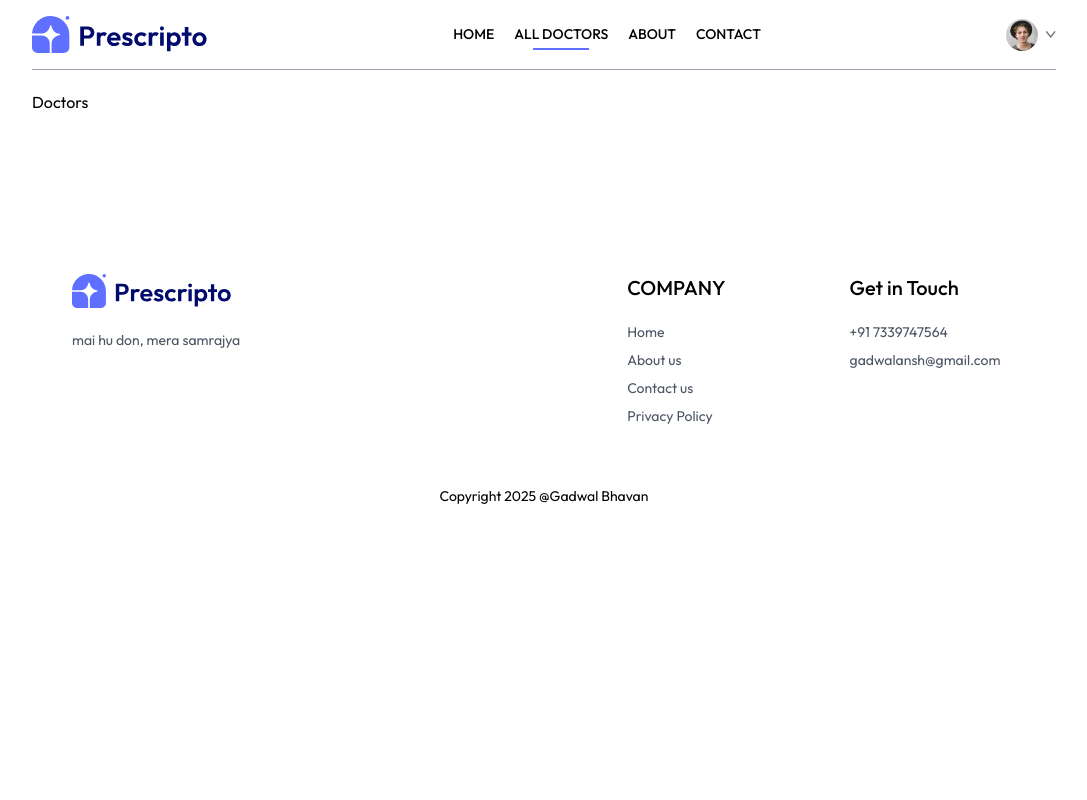
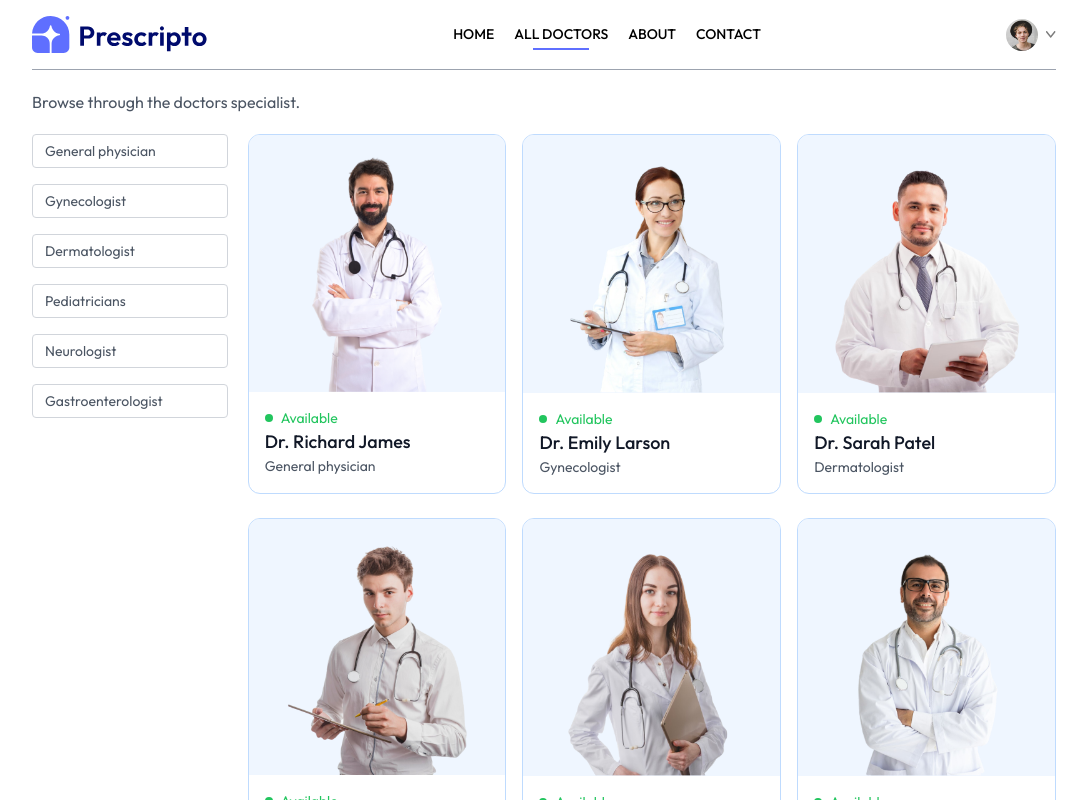
Before and after one commit to githubansh/Prescripto, a React (Vite) app in the folder Frontend/: page /doctors in a window 1280 px wide. Shown: the top 800 px of the page, without its empty margins (96-1183 px from the left). Built offline with nearby package versions, Linux system fonts and the light colour scheme.

Commit message:
feat: complete Doctors page with filters and dynamic rendering

```diff
--- a/Frontend/src/pages/Doctors.jsx
+++ b/Frontend/src/pages/Doctors.jsx
@@ -1,8 +1,69 @@
-import React from 'react'
+import React, { useContext, useEffect, useState } from 'react'
+import { useNavigate, useParams } from 'react-router-dom'
+import { AppContext } from '../context/AppContext'
 
 const Doctors = () => {
+
+  const { speciality }= useParams()
+  const {doctors} =useContext(AppContext)
+  const [filterDoc,setFilterDoc]= useState([])
+  const [showFilter, setShowFilter] = useState(false)
+  const navigate=useNavigate()
+
+  const applyFilter=()=>{
+    if(speciality){
+      setFilterDoc(doctors.filter(doc=>doc.speciality===speciality))
+    } else{
+      setFilterDoc(doctors)
+    }
+  }
+useEffect(()=>{
+  applyFilter()},[doctors,speciality]
+)
+
   return (
-    <div>Doctors</div>
+    <div>
+        <p className='text-gray-600'>Browse through the doctors specialist.</p>
+        <div className='flex flex-col sm:flex-row items-start gap-5 mt-5'>
+          <button onClick={() => setShowFilter(!showFilter)} className={`py-1 px-3 border rounded text-sm  transition-all sm:hidden ${showFilter ? 'bg-primary text-white' : ''}`}>Filters</button>
+          <div className={`flex-col gap-4 text-sm text-gray-600 ${showFilter ? 'flex' : 'hidden sm:flex'}`}>
+            <p onClick={() => speciality === 'General physician' ? navigate('/doctors') : navigate('/doctors/General physician')} className={`w-[94vw] sm:w-auto pl-3 py-1.5 pr-16 border border-gray-300 rounded transition-all cursor-pointer ${speciality === 'General physician' ? 'bg-indigo-100 text-black ' : ''}`}>General physician</p>
+            <p onClick={() => speciality === 'Gynecologist' ? navigate('/doctors') : navigate('/doctors/Gynecologist')} className={`w-[94vw] sm:w-auto pl-3 py-1.5 pr-16 border border-gray-300 rounded transition-all cursor-pointer ${speciality === 'Gynecologist' ? 'bg-indigo-100 text-black ' : ''}`}>Gynecologist</p>
+            <p onClick={() => speciality === 'Dermatologist' ? navigate('/doctors') : navigate('/doctors/Dermatologist')} className={`w-[94vw] sm:w-auto pl-3 py-1.5 pr-16 border border-gray-300 rounded transition-all cursor-pointer ${speciality === 'Dermatologist' ? 'bg-indigo-100 text-black ' : ''}`}>Dermatologist</p>
+            <p onClick={() => speciality === 'Pediatricians' ? navigate('/doctors') : navigate('/doctors/Pediatricians')} className={`w-[94vw] sm:w-auto pl-3 py-1.5 pr-16 border border-gray-300 rounded transition-all cursor-pointer ${speciality === 'Pediatricians' ? 'bg-indigo-100 text-black ' : ''}`}>Pediatricians</p>
+            <p onClick={() => speciality === 'Neurologist' ? navigate('/doctors') : navigate('/doctors/Neurologist')} className={`w-[94vw] sm:w-auto pl-3 py-1.5 pr-16 border border-gray-300 rounded transition-all cursor-pointer ${speciality === 'Neurologist' ? 'bg-indigo-100 text-black ' : ''}`}>Neurologist</p>
+            <p onClick={() => speciality === 'Gastroenterologist' ? navigate('/doctors') : navigate('/doctors/Gastroenterologist')} className={`w-[94vw] sm:w-auto pl-3 py-1.5 pr-16 border border-gray-300 rounded transition-all cursor-pointer ${speciality === 'Gastroenterologist' ? 'bg-indigo-100 text-black ' : ''}`}>Gastroenterologist</p>
+          </div>
+
+          <div className='w-full grid grid-cols-auto gap-4 gap-y-6'>
+             {
+              filterDoc.map((item, index) => (
+                <div
+                    onClick={() => {
+                        navigate(`/appointment/${item._id}`);
+                        window.scrollTo(0, 0)
+                    }}
+                    className='border border-blue-200 rounded-xl overflow-hidden cursor-pointer hover:translate-y-[-10px] transition-all duration-500'
+                    key={index}
+                >
+                    <img className='bg-blue-50' src={item.image} alt="" />
+                    <div className='p-4'>
+                        <div className='flex items-center gap-2 text-sm text-center text-green-500'>
+                            <p className='w-2 h-2 bg-green-500 rounded-full'></p><p>Available</p>
+                        </div>
+                        <p className='text-gray-900 text-lg font-medium'>{item.name}</p>
+                        <p className='text-gray-600 text-sm'>{item.speciality}</p>
+                    </div>
+                </div>
+            ))
+             }
+          </div>
+
+
+        </div>
+
+
+    </div>
   )
 }
 
```
